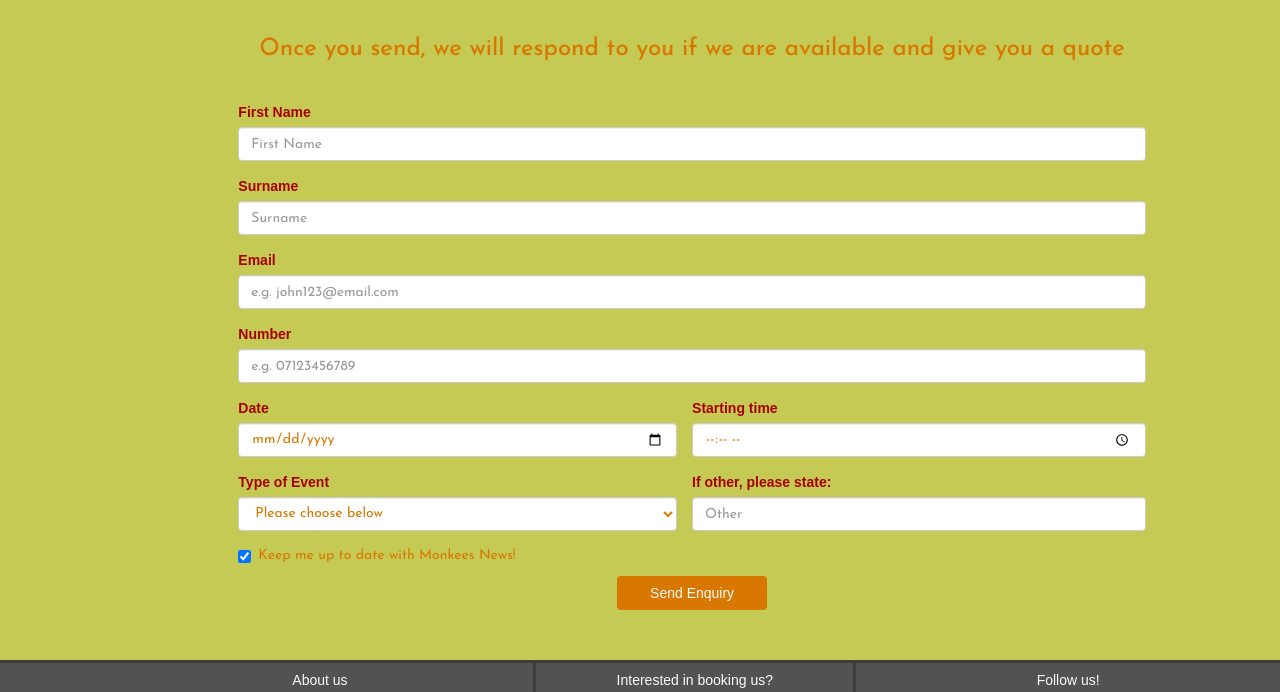
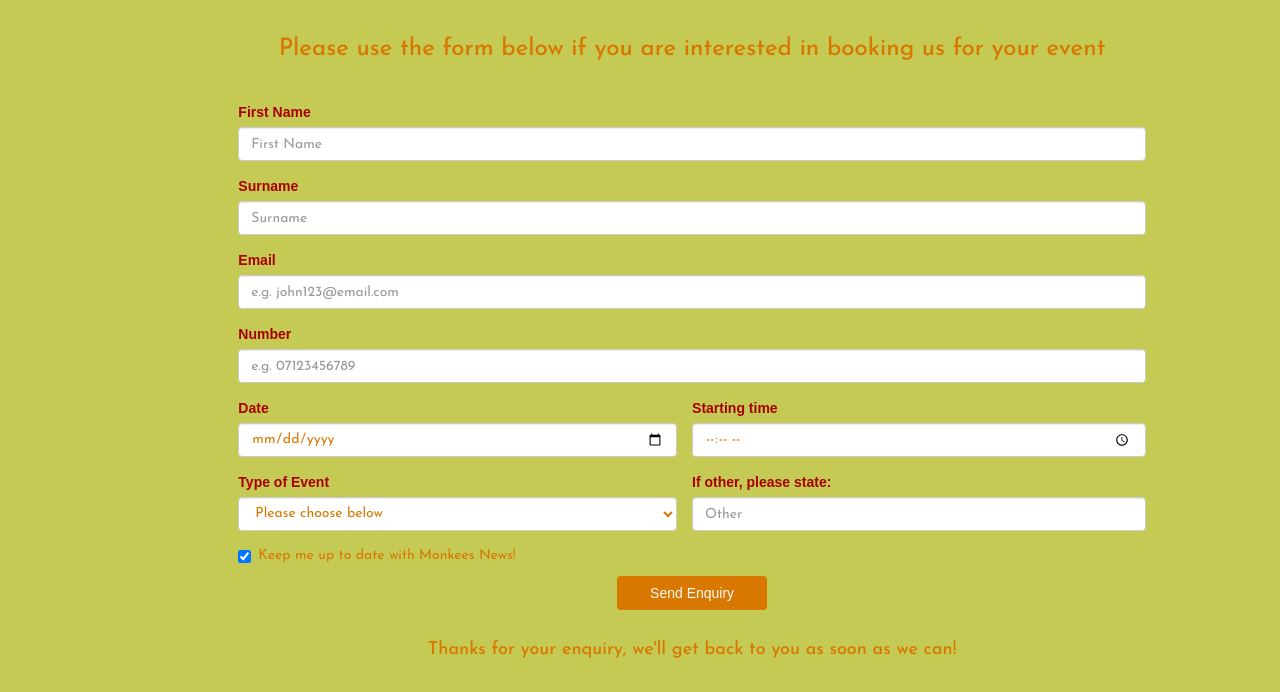
Before and after one commit to johnraysimpson/stream-one-project, a plain HTML site: page book.html in a window 1280 px wide. Shown: the part 850-1542 px from the top of the page. Drawn offline with nearby package versions, Linux system fonts and the light colour scheme; a web font is replaced by a local one.

Commit message:
some style changes

```diff
--- a/assets/css/style.css
+++ b/assets/css/style.css
@@ -366,6 +366,10 @@ td {
 
 /*BOOK*/
 
+.booking-section {
+    padding-bottom: 40px;
+}
+
 .booking-enquiry {
     font-family: "Josefin Sans", sans-serif;
     color: #D87800;
@@ -375,7 +379,7 @@ td {
     font-family: "Coiny", sans-serif;
     color: #A80000;
     margin-top: 30px;
-    margin-bottom: 50px;
+    margin-bottom: 20px;
 }
 
 .form-style input,
--- a/book.html
+++ b/book.html
@@ -65,14 +65,14 @@
         </div>
     </header>
     <section class="bg-section">
-        <div class="container-fluid">
+        <div class="container-fluid booking-section">
             <div class="row col-md-9 col-md-offset-2">
                 <h1 class="section-header text-center"><i class="fa fa-calendar"></i> Book Us
                     <hr class="hr-adjust">
                 </h1>
             </div>
             <div class="row col-md-9 col-md-offset-2">
-                <h3 class="booking-enquiry text-center">Once you send, we will respond to you if we are available and give you a quote</h3>
+                <h3 class="booking-enquiry text-center">Please use the form below if you are interested in booking us for your event</h3>
             </div>
             <form class="form-style col-sm-10 col-sm-offset-1 col-md-9 col-md-offset-2">
                 <div class="form-group">
@@ -123,6 +123,9 @@
                 </div>
                 <button type="submit" class="btn">Send Enquiry</button>
             </form>
+            <div class="row col-md-9 col-md-offset-2">
+                <h4 class="booking-enquiry text-center">Thanks for your enquiry, we'll get back to you as soon as we can!</h4>
+            </div>
         </div>
     </section>
     <footer class="footer container-fluid">
```
